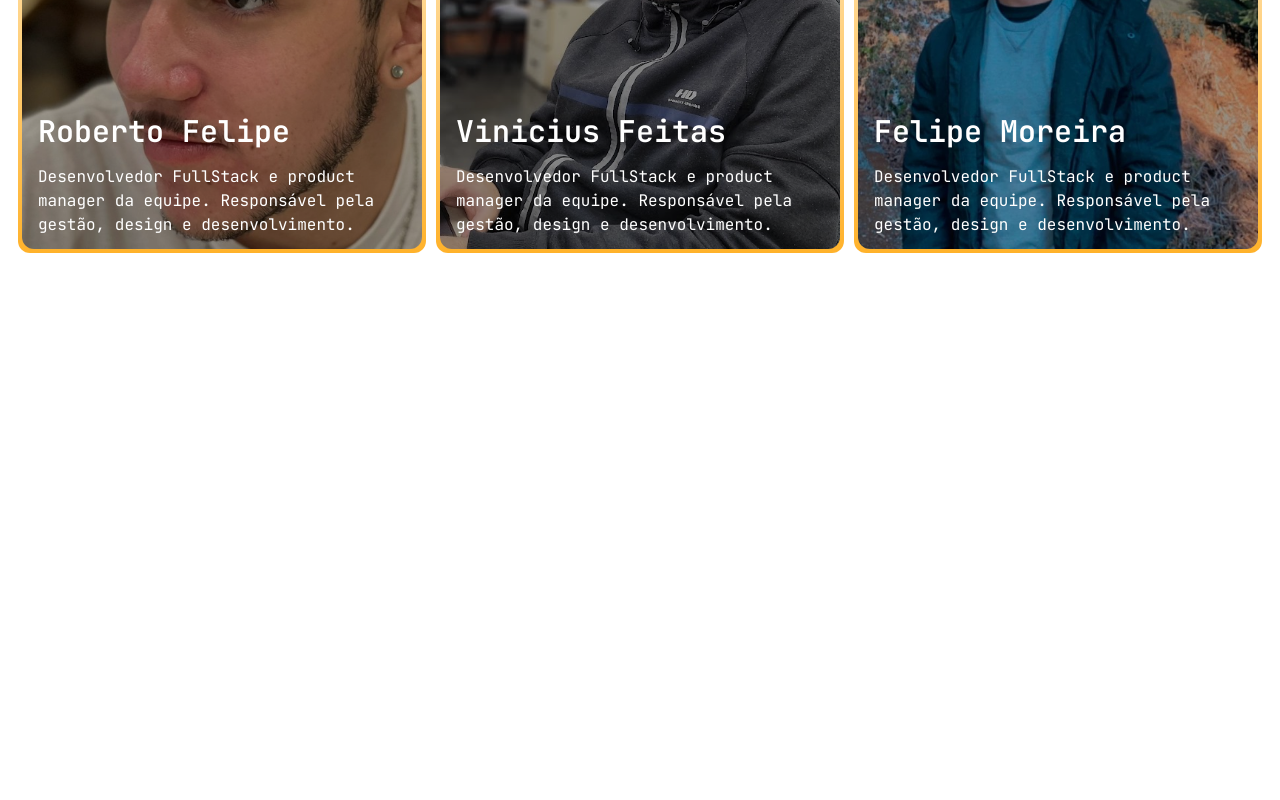
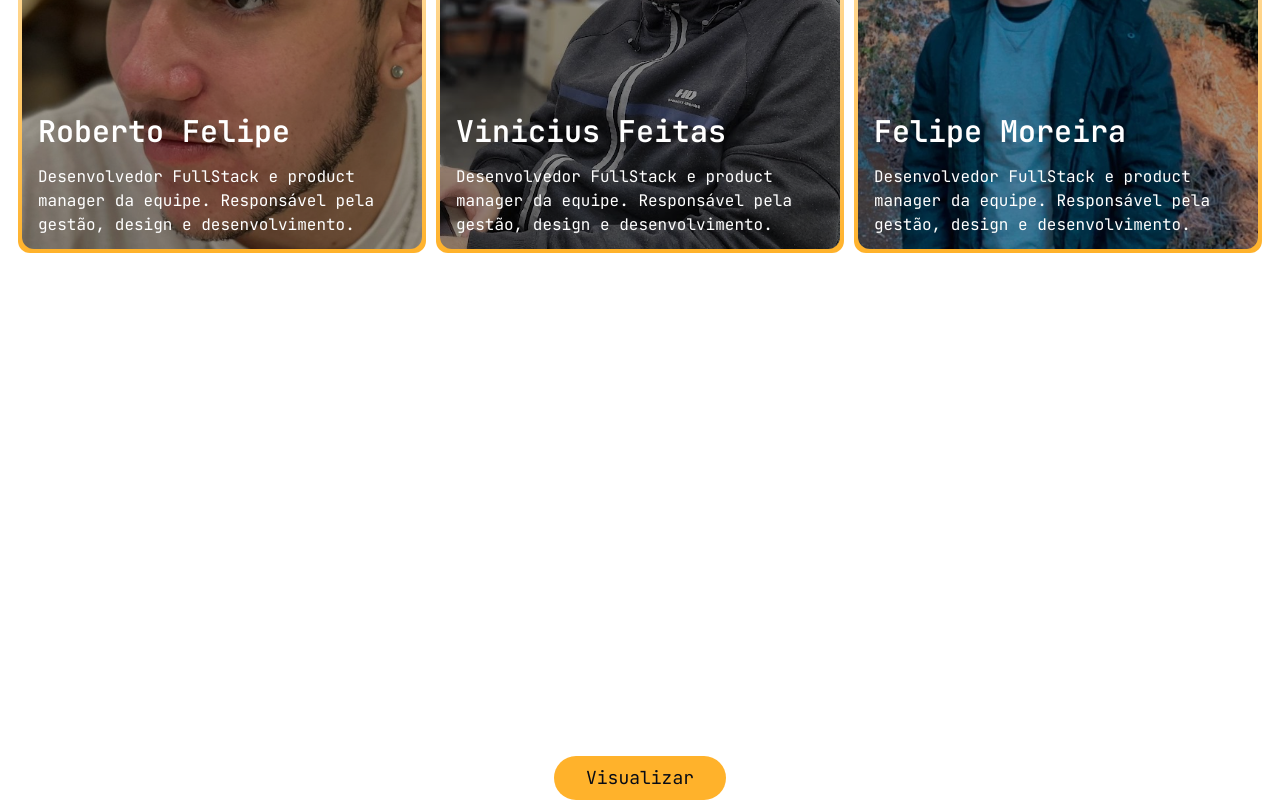
Before and after one commit to DevTeam-On/dev-team-page, a Next.js app: page / in a window 1280 px wide. Shown: the part 2643-3443 px from the top of the page. Before the commit the page ends 3040 px from the top, so only its background shows below. Built offline with nearby package versions, Linux system fonts and the light colour scheme.

Commit message:
feat: call OurClients Components at home page

```diff
--- a/src/app/page.tsx
+++ b/src/app/page.tsx
@@ -1,5 +1,6 @@
 import Benefits from '@/components/Benefits'
 import InitialContentPage from '@/components/InitalContentPage'
+import OurClients from '@/components/OurClients'
 import OurServices from '@/components/OurServices'
 import OurTeam from '@/components/OurTeam'
 
@@ -10,6 +11,7 @@ export default function Home() {
       <Benefits />
       <OurServices />
       <OurTeam />
+      <OurClients />
     </>
   )
 }
```
